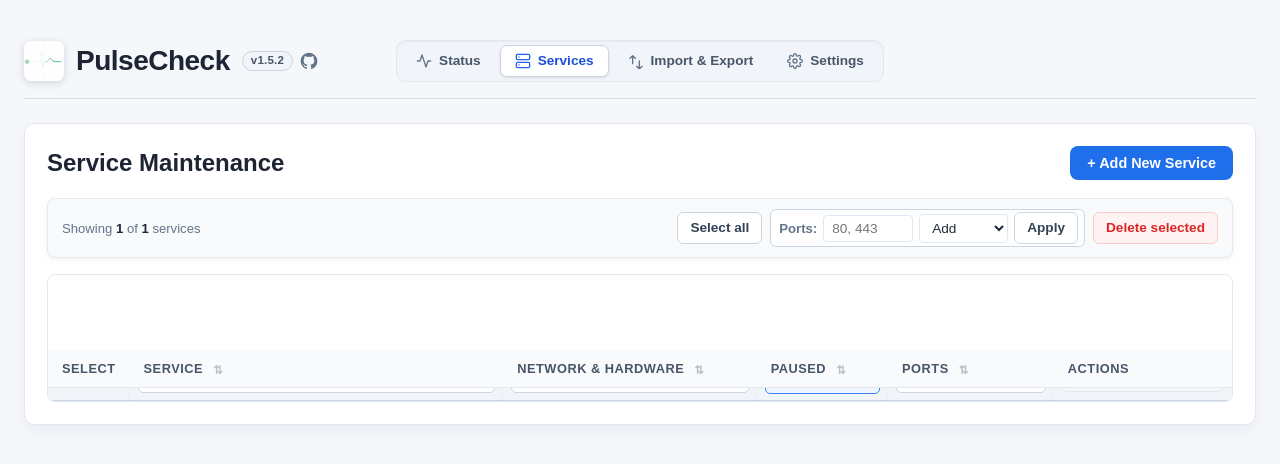
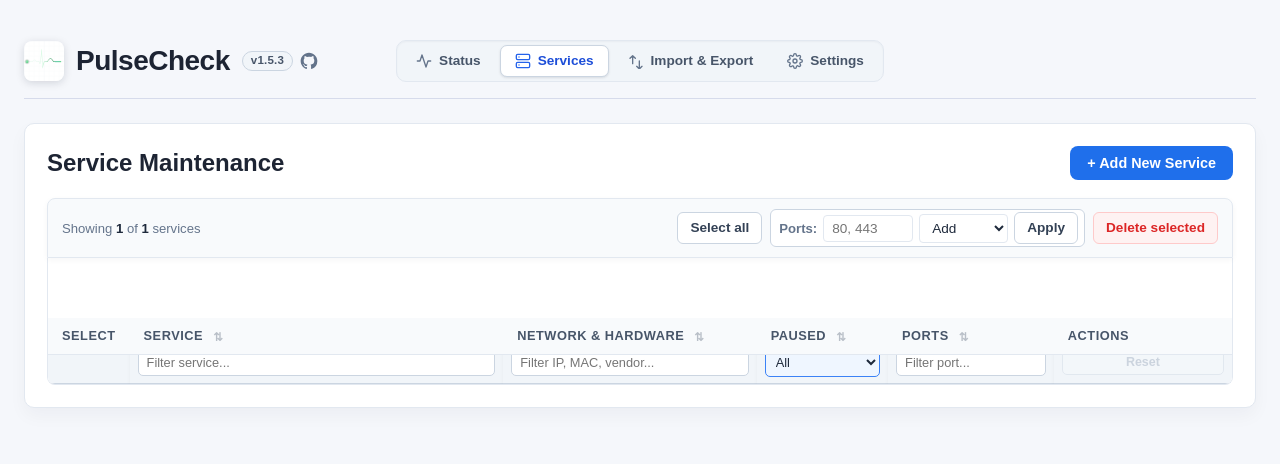
Before and after one commit to diepeterpan/pulsecheck, a Flask app: page /services in a window 1280 px wide. Shown: the top 464 px of the page. Run offline with Flask 3, Linux system fonts and the light colour scheme; data comes from the database, SQL or seed files in the repository; tables that the repository leaves empty hold one stand-in row (values such as "Sample post"); parts of the project's set-up code (start-up, migrations or seed data) failed here and were passed over; some libraries are stand-ins or nearby versions.

Commit message:
refactor: update app version to 1.5.3 and redesign services toolbar layout for seamless table integration

```diff
--- a/core/config.py
+++ b/core/config.py
@@ -42,7 +42,7 @@
 EXPLICIT_DEBUG = os.getenv("PULSECHECK_EXPLICIT_DEBUG", os.getenv("PULSECHECK_DEBUG", "FALSE")).strip().lower() in ("true", "1", "yes")
 LINE_PROFILER_ENABLED = os.getenv("PULSECHECK_PROFILE", "").strip().lower() in ("true", "1", "yes")
 GLOBAL_LINE_PROFILER = None
-APP_VERSION = os.getenv("PULSECHECK_VERSION", "1.5.2")
+APP_VERSION = os.getenv("PULSECHECK_VERSION", "1.5.3")
 __version__ = APP_VERSION
 
 # OIDC Configuration
--- a/static/style.css
+++ b/static/style.css
@@ -451,9 +451,9 @@
 /* Service Toolbar (Filter & Bulk Operations) */
 /* --services-thead-top and --services-filter-top are set by JS after measuring toolbar height */
 :root {
-    --services-toolbar-height: 54px;
-    --services-thead-top: 54px;
-    --services-filter-top: 95px;
+    --services-toolbar-height: 50px;
+    --services-thead-top: 50px;
+    --services-filter-top: 90px;
 }
 
 .service-toolbar,
@@ -469,9 +469,13 @@
     padding: 10px 14px;
     background: #f8fafc;
     border: 1px solid #e2e8f0;
-    border-radius: 8px;
-    margin-bottom: 16px;
-    box-shadow: 0 2px 6px rgba(15, 23, 42, 0.05);
+    border-bottom: 1px solid #e2e8f0;
+    border-top-left-radius: 8px;
+    border-top-right-radius: 8px;
+    border-bottom-left-radius: 0;
+    border-bottom-right-radius: 0;
+    margin-bottom: 0;
+    box-shadow: 0 2px 6px rgba(15, 23, 42, 0.04);
     overflow-x: auto;
     overflow-y: visible;
     -webkit-overflow-scrolling: touch;
@@ -593,6 +597,12 @@
     border: 1px solid #e2e8f0;
     border-radius: 8px;
     background: #ffffff;
+}
+
+.service-toolbar + .table-responsive {
+    border-top: none;
+    border-top-left-radius: 0;
+    border-top-right-radius: 0;
 }
 
 .services-table,
--- a/templates/services.html
+++ b/templates/services.html
@@ -273,7 +273,7 @@
         function setOffsets() {
           const toolbarH = toolbar.getBoundingClientRect().height;
           const theadRowH = theadFirstRow ? theadFirstRow.getBoundingClientRect().height : 41;
-          const gap = 16;       // toolbar margin-bottom
+          const gap = 0;       // seamless joint directly below toolbar
           const theadTop = toolbarH + gap;
           const filterTop = theadTop + theadRowH;
           document.documentElement.style.setProperty('--services-toolbar-height', toolbarH + 'px');
```
